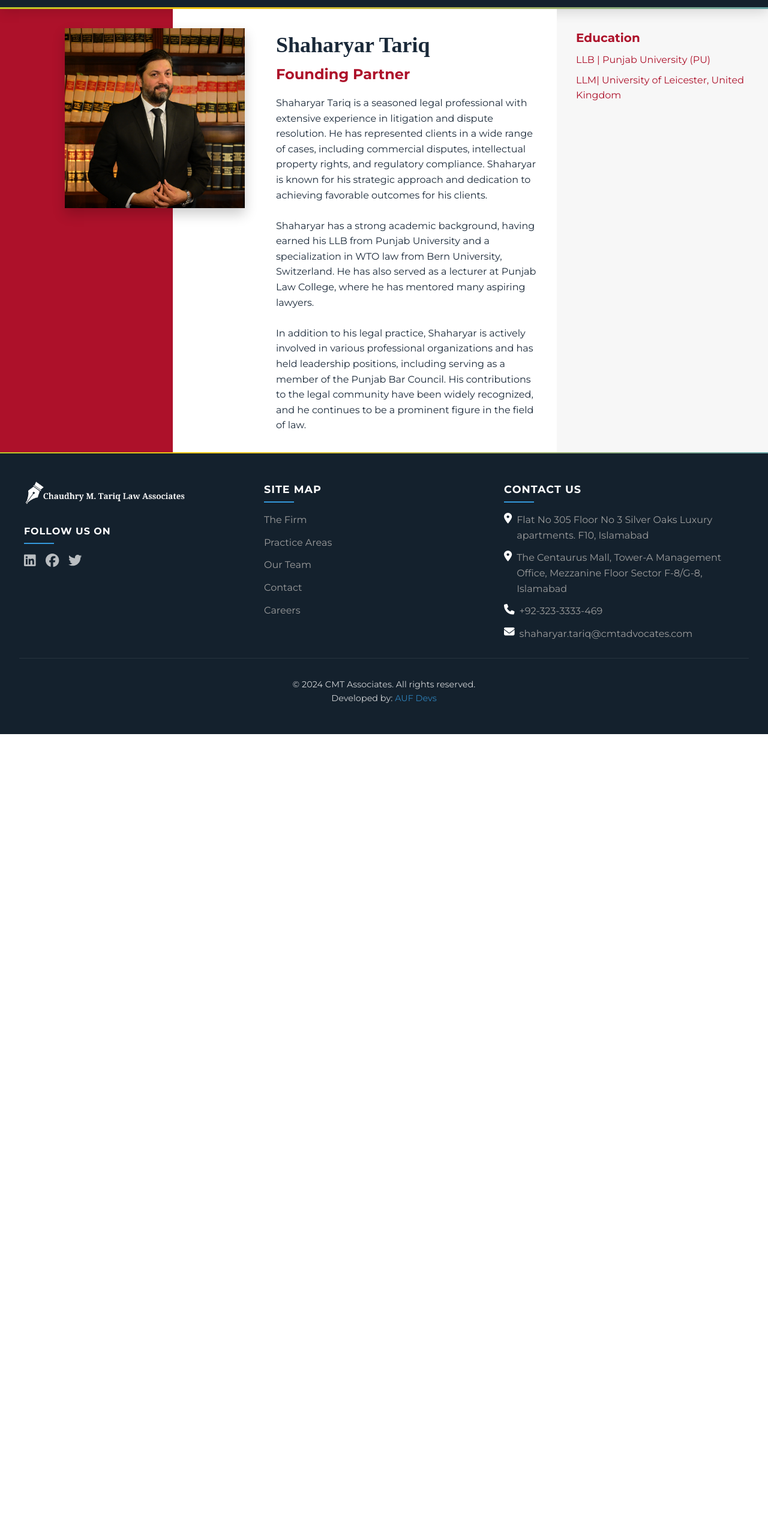
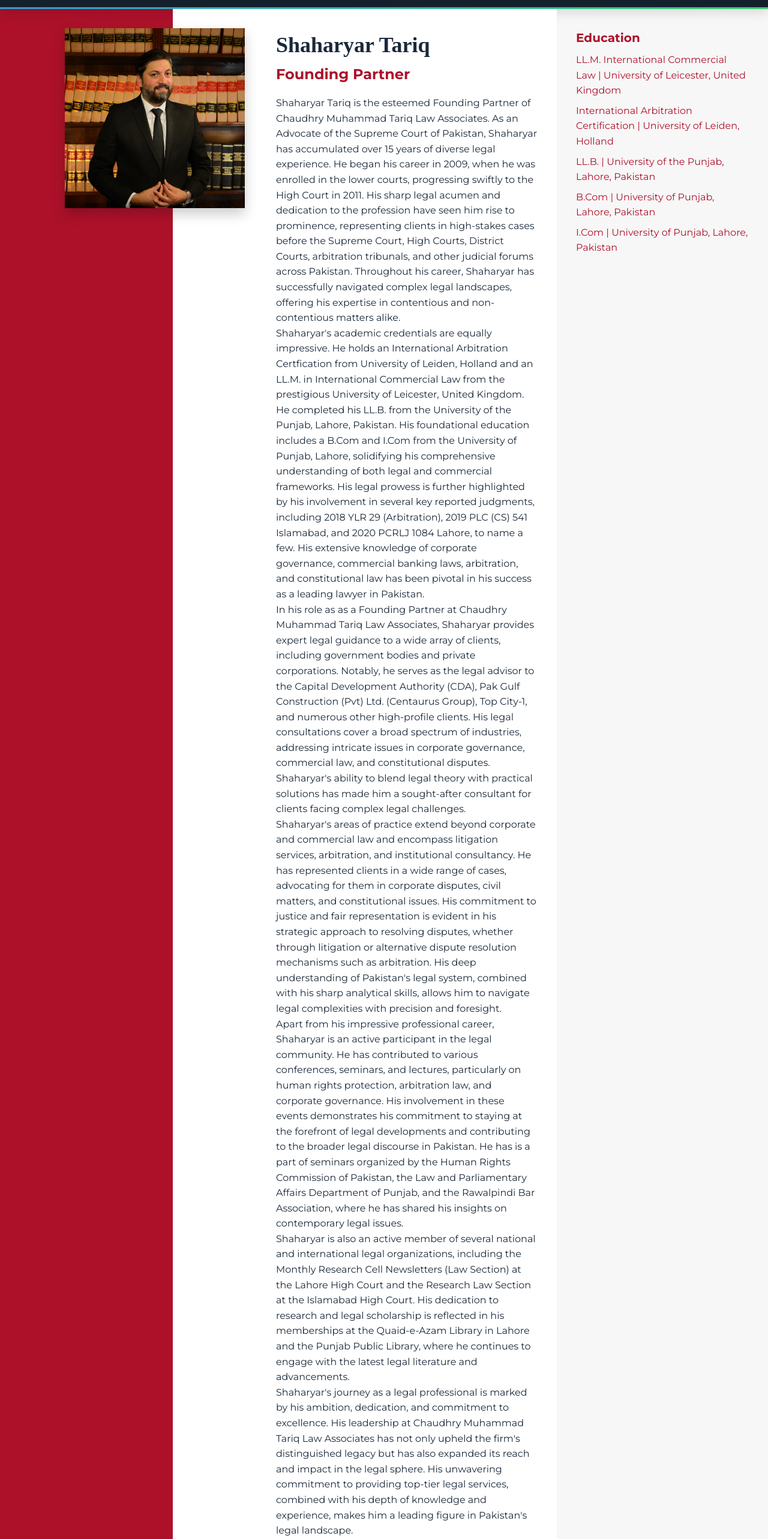
Before and after one commit to AhmadUmar6/cmt, a Next.js app: page /team/member2 in a window 1280 px wide. Shown: the part 80-2646 px from the top of the page at 60% size. Before the commit the page ends 1304 px from the top, so only its background shows below. Built offline with nearby package versions, Linux system fonts and the light colour scheme.

Commit message:
updated bio

```diff
--- a/src/app/team/member2/page.js
+++ b/src/app/team/member2/page.js
@@ -11,25 +11,47 @@ export default function Member2() {
       <section className={styles.leftSection}></section>
       <section className={styles.centerSection}>
         <div className={styles.imageContainer}>
-          <Image src="/st.jpg" alt="Member Image" width={210} height={210} />
+          <Image src="/st.jpg" alt="Shaharyar Tariq" width={210} height={210} />
         </div>
         <div className={styles.detailsContainer}>
           <h1 className={styles.name}>Shaharyar Tariq</h1>
           <h2 className={styles.position}>Founding Partner</h2>
-          <p className={styles.description}>
-            Shaharyar Tariq is a seasoned legal professional with extensive experience in litigation and dispute resolution. He has represented clients in a wide range of cases, including commercial disputes, intellectual property rights, and regulatory compliance. Shaharyar is known for his strategic approach and dedication to achieving favorable outcomes for his clients.
-            <br /><br />
-            Shaharyar has a strong academic background, having earned his LLB from Punjab University and a specialization in WTO law from Bern University, Switzerland. He has also served as a lecturer at Punjab Law College, where he has mentored many aspiring lawyers.
-            <br /><br />
-            In addition to his legal practice, Shaharyar is actively involved in various professional organizations and has held leadership positions, including serving as a member of the Punjab Bar Council. His contributions to the legal community have been widely recognized, and he continues to be a prominent figure in the field of law.
-          </p>
+          <div className={styles.description}>
+            <p>
+              Shaharyar Tariq is the esteemed Founding Partner of Chaudhry Muhammad Tariq Law Associates. As an Advocate of the Supreme Court of Pakistan, Shaharyar has accumulated over 15 years of diverse legal experience. He began his career in 2009, when he was enrolled in the lower courts, progressing swiftly to the High Court in 2011. His sharp legal acumen and dedication to the profession have seen him rise to prominence, representing clients in high-stakes cases before the Supreme Court, High Courts, District Courts, arbitration tribunals, and other judicial forums across Pakistan. Throughout his career, Shaharyar has successfully navigated complex legal landscapes, offering his expertise in contentious and non-contentious matters alike.
+            </p>
+            <p>
+              Shaharyar's academic credentials are equally impressive. He holds an International Arbitration Certfication from University of Leiden, Holland and an LL.M. in International Commercial Law from the prestigious University of Leicester, United Kingdom. He completed his LL.B. from the University of the Punjab, Lahore, Pakistan. His foundational education includes a B.Com and I.Com from the University of Punjab, Lahore, solidifying his comprehensive understanding of both legal and commercial frameworks. His legal prowess is further highlighted by his involvement in several key reported judgments, including 2018 YLR 29 (Arbitration), 2019 PLC (CS) 541 Islamabad, and 2020 PCRLJ 1084 Lahore, to name a few. His extensive knowledge of corporate governance, commercial banking laws, arbitration, and constitutional law has been pivotal in his success as a leading lawyer in Pakistan.
+            </p>
+            <p>
+              In his role as as a Founding Partner at Chaudhry Muhammad Tariq Law Associates, Shaharyar provides expert legal guidance to a wide array of clients, including government bodies and private corporations. Notably, he serves as the legal advisor to the Capital Development Authority (CDA), Pak Gulf Construction (Pvt) Ltd. (Centaurus Group), Top City-1, and numerous other high-profile clients. His legal consultations cover a broad spectrum of industries, addressing intricate issues in corporate governance, commercial law, and constitutional disputes. Shaharyar's ability to blend legal theory with practical solutions has made him a sought-after consultant for clients facing complex legal challenges.
+            </p>
+            <p>
+              Shaharyar's areas of practice extend beyond corporate and commercial law and encompass litigation services, arbitration, and institutional consultancy. He has represented clients in a wide range of cases, advocating for them in corporate disputes, civil matters, and constitutional issues. His commitment to justice and fair representation is evident in his strategic approach to resolving disputes, whether through litigation or alternative dispute resolution mechanisms such as arbitration. His deep understanding of Pakistan's legal system, combined with his sharp analytical skills, allows him to navigate legal complexities with precision and foresight.
+            </p>
+            <p>
+              Apart from his impressive professional career, Shaharyar is an active participant in the legal community. He has contributed to various conferences, seminars, and lectures, particularly on human rights protection, arbitration law, and corporate governance. His involvement in these events demonstrates his commitment to staying at the forefront of legal developments and contributing to the broader legal discourse in Pakistan. He has is a part of seminars organized by the Human Rights Commission of Pakistan, the Law and Parliamentary Affairs Department of Punjab, and the Rawalpindi Bar Association, where he has shared his insights on contemporary legal issues.
+            </p>
+            <p>
+              Shaharyar is also an active member of several national and international legal organizations, including the Monthly Research Cell Newsletters (Law Section) at the Lahore High Court and the Research Law Section at the Islamabad High Court. His dedication to research and legal scholarship is reflected in his memberships at the Quaid-e-Azam Library in Lahore and the Punjab Public Library, where he continues to engage with the latest legal literature and advancements.
+            </p>
+            <p>
+              Shaharyar's journey as a legal professional is marked by his ambition, dedication, and commitment to excellence. His leadership at Chaudhry Muhammad Tariq Law Associates has not only upheld the firm's distinguished legacy but has also expanded its reach and impact in the legal sphere. His unwavering commitment to providing top-tier legal services, combined with his depth of knowledge and experience, makes him a leading figure in Pakistan's legal landscape.
+            </p>
+            <p>
+              Through his work, Shaharyar Tariq continues to influence and shape the future of legal practice in Pakistan, offering strategic counsel and advocacy to clients while fostering a culture of integrity, professionalism, and innovation within the firm.
+            </p>
+          </div>
         </div>
       </section>
       <section className={styles.rightSection}>
         <div className={styles.education}>
           <h3>Education</h3>
-          <p>LLB | Punjab University (PU)</p>
-          <p>LLM| University of Leicester, United Kingdom </p>
+          <p>LL.M. International Commercial Law | University of Leicester, United Kingdom</p>
+          <p>International Arbitration Certification | University of Leiden, Holland</p>
+          <p>LL.B. | University of the Punjab, Lahore, Pakistan</p>
+          <p>B.Com | University of Punjab, Lahore, Pakistan</p>
+          <p>I.Com | University of Punjab, Lahore, Pakistan</p>
         </div>
       </section>
     </div>
```
